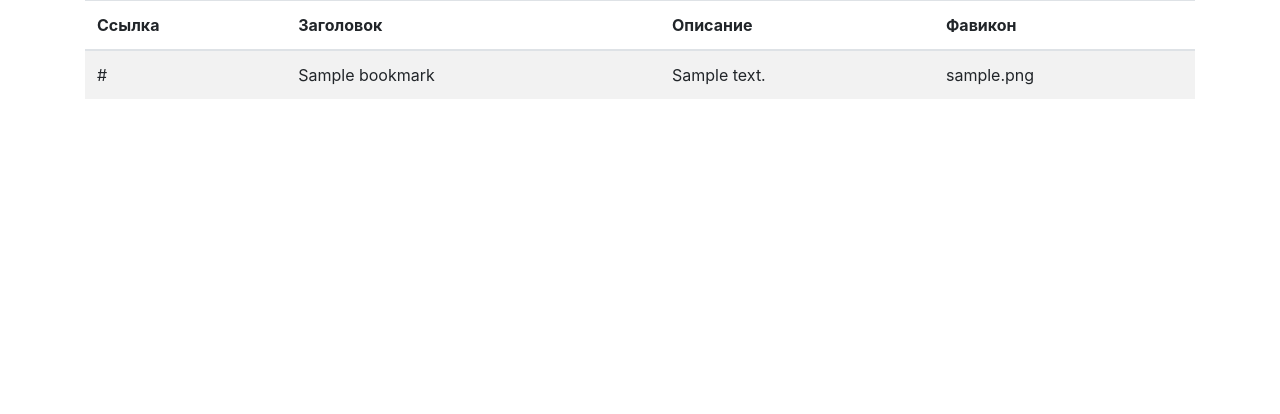
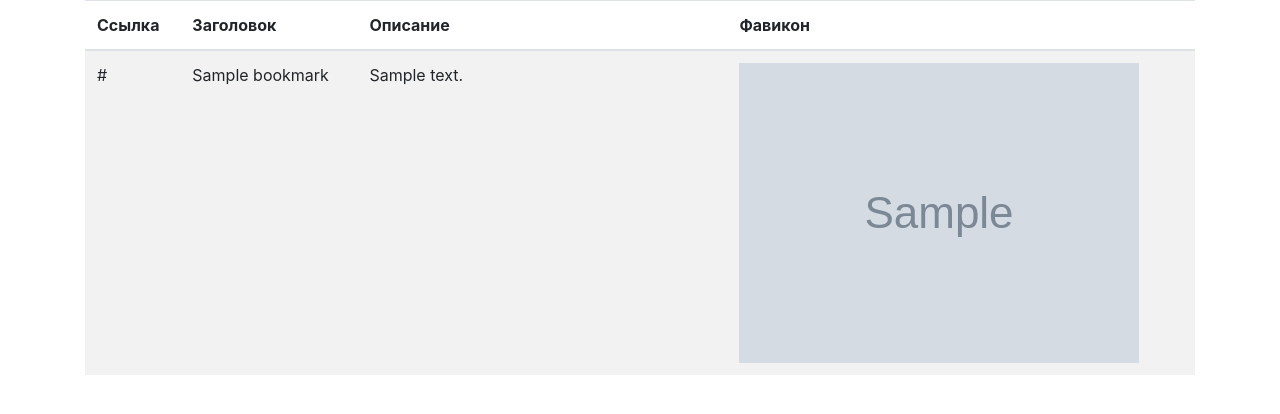
Before and after one commit to serkuksov/Bookmark, a Django app: page / in a window 1280 px wide. Shown: the part 56-470 px from the top of the page. Run offline with Django 4.2, Linux system fonts and the light colour scheme; a user stored in the database is signed in; tables that the repository leaves empty hold one stand-in row (values such as "Sample post"); grey boxes marked "Sample" are stand-in pictures; some libraries are stand-ins or nearby versions.

Commit message:
Отображение фавиконов в таблице

```diff
--- a/app/templates/bookmarks_app/bookmark_list.html
+++ b/app/templates/bookmarks_app/bookmark_list.html
@@ -24,8 +24,10 @@
                   <td colspan="3">В процесе загрузки</td>
               {% else %}
                   <td>{{ bookmark.title }}</td>
-                  <td>{{ bookmark.description }}</td>
-                  <td>{{ bookmark.favicon_url }}</td>
+                  <td class="col-md-4">{{ bookmark.description }}</td>
+                  <td>
+                      <img src="{{ bookmark.favicon_url }}" alt="">
+                  </td>
               {% endif %}
             </tr>
         {% endfor %}
```
